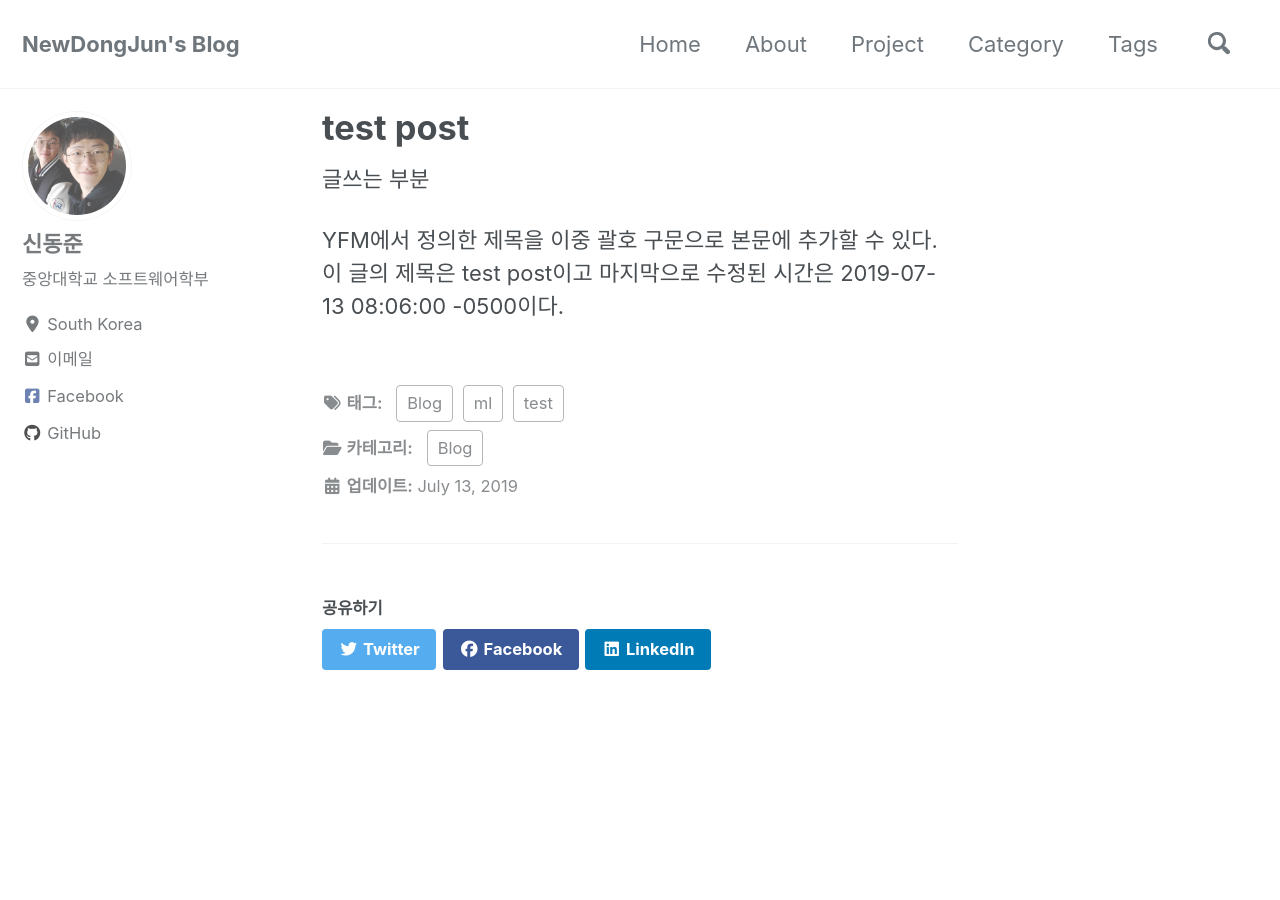
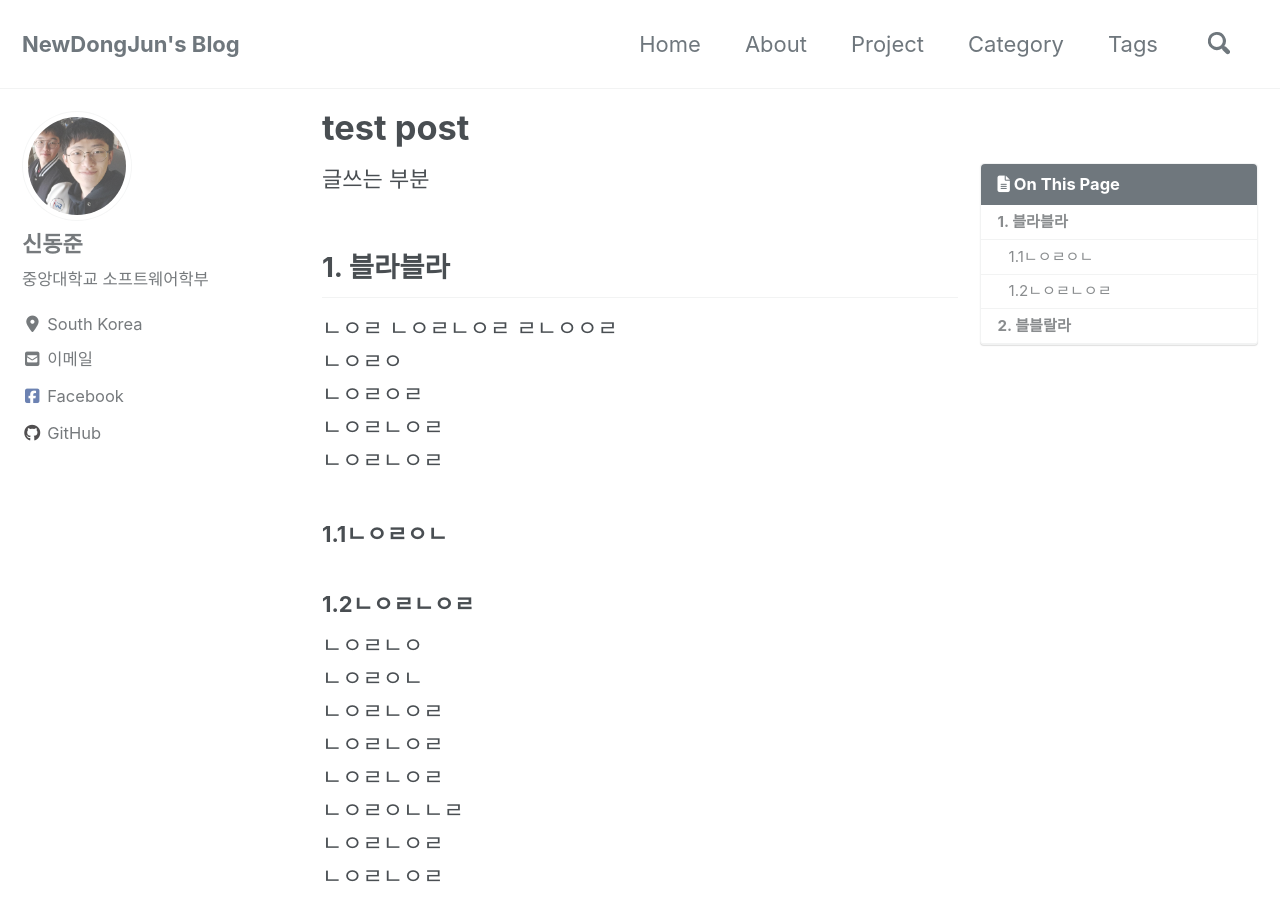
Before and after one commit to NewDongJun/newdongjun.github.io, a Jekyll site: the page built from _posts/2019-07-28-testpost-post.md, in a window 1280 px wide and 900 px high. Built offline with Jekyll 4.4.1, drawn with Linux system fonts in a browser that asks for light colours; cached includes are drawn as plain includes; nearby versions of some CDN libraries.

Commit message:
table of contents test

```diff
--- a/_posts/2019-07-28-testpost-post.md
+++ b/_posts/2019-07-28-testpost-post.md
@@ -12,6 +13,27 @@ last_modified_at: 2019-07-13T08:06:00-05:00
 ---
 
 글쓰는 부분
+## 1. 블라블라
+ㄴㅇㄹ  ㄴㅇㄹㄴㅇㄹ
+ㄹㄴㅇㅇㄹ
+ㄴㅇㄹㅇ
+ㄴㅇㄹㅇㄹ
+ㄴㅇㄹㄴㅇㄹ
+ㄴㅇㄹㄴㅇㄹ
+### 1.1ㄴㅇㄹㅇㄴ
+### 1.2ㄴㅇㄹㄴㅇㄹ
+ㄴㅇㄹㄴㅇ
+ㄴㅇㄹㅇㄴ
+ㄴㅇㄹㄴㅇㄹ
+ㄴㅇㄹㄴㅇㄹ
+ㄴㅇㄹㄴㅇㄹ
+ㄴㅇㄹㅇㄴㄴㄹ
+ㄴㅇㄹㄴㅇㄹ
+ㄴㅇㄹㄴㅇㄹ
+ㄴㄹㅇㄴ
+
+
+## 2. 블블랄라
 
 YFM에서 정의한 제목을 이중 괄호 구문으로 본문에 추가할 수 있다.
 이 글의 제목은 {{ page.title }}이고
```
Also changed, not shown: other parts of _posts/2019-07-28-testpost-post.md (+2 -1 lines).
